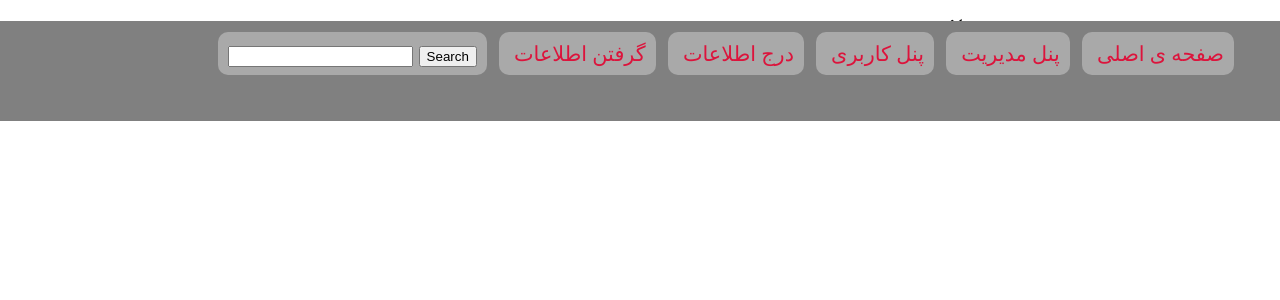
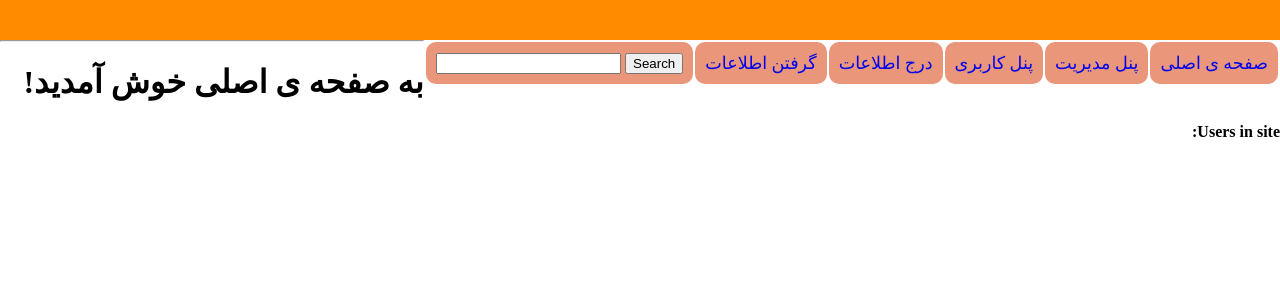
Before and after one commit to mmsmePdoPhp/library, a PHP site: page /mvc/ in a window 1280 px wide. Shown: the top 300 px of the page. Run offline with PHP 8.4, Linux system fonts and the light colour scheme; data that the repository does not hold is empty.

Commit message:
continue drawing nav-bar

```diff
--- a/app/views/inc/header.php
+++ b/app/views/inc/header.php
@@ -8,27 +8,29 @@
     <title>My Note Phone</title>
 </head>
 <body>
-<nav class="menu-bar">
-    <ul>
-        <li>
+<header id="header">
+    <div class="header-page"></div>
+    <table class="menu-bar">
+        <tr>
+            <td>
                 <a href="#">صفحه ی اصلی</a>
-        </li>
-        <li>
+            </td>
+            <td>
                 <a href="#">پنل مدیریت</a>
-        </li>
-        <li>
+            </td>
+            <td>
                 <a href="#">پنل کاربری</a>
-        </li>
-        <li>
+            </td>
+            <td>
                 <a href="#">درج اطلاعات</a>
-        </li>
-        <li>
+            </td>
+            <td>
                 <a href="#">گرفتن اطلاعات</a>
-        </li>
-        <li>
+            </td>
+            <td>
                 <button id="submit-search">Search</button>
                 <input type="search" name="serach" id="search">
-
-        </li>
-    </ul>
-</nav>
+            </td>
+        </tr>
+</table>
+</header><br ><hr >
--- a/public/css/style.css
+++ b/public/css/style.css
@@ -2,34 +2,39 @@
     direction: rtl;
     margin: 0px;
     padding:0px;
+    width:100%;
 }
 
 /*coding for menue bar file hader.php */
+.header-page{
+    background-color:darkorange;
+    height: 40px;
+    margin:0px;
+    position: relative;
+    width:100%;
+    float:right;
+}
 .menu-bar{
     margin:0px;
-    padding:0px;
-    width:100%;
-    background-color:gray;
-    height: 100px;
-    font-size:1.3rem;
-    position: absolute;
-    overflow:hidden;
+
+    height: auto;
+    position: relative;
+    float:right;
+}
+
+.menu-bar tr td{
+
+  padding:10px;
+  margin:5px;
+  display:intdne;
+  color:deeppink;
+  background-color: darksalmon;
+  border-radius: 10px;
+  font-size:1.1rem;
+  position: relative;
+  overflow:hidden;
 
 }
-.menu-bar ul li{
-    overflow:hidden;
-    display: inline;
-    text-align: center;
-    align-content: center;
-    margin:6px;
-    padding:10px;
-    background-color: darkgray;
-    border-radius: 10px;
-
+.menu-bar tr td a{
+    text-decoration: none;
 }
-.menu-bar ul li a{
-    overflow:unset;
-    color:crimson;
-
-    text-decoration:none;
-}
```
Also changed, not shown: Untitled.png (added). Lines whose indentation alone changed are shown as unchanged.
